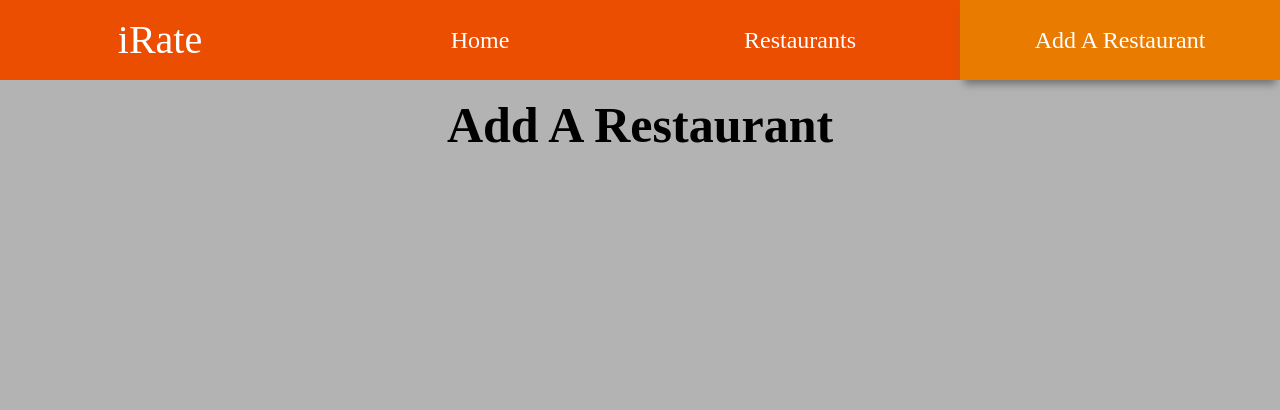
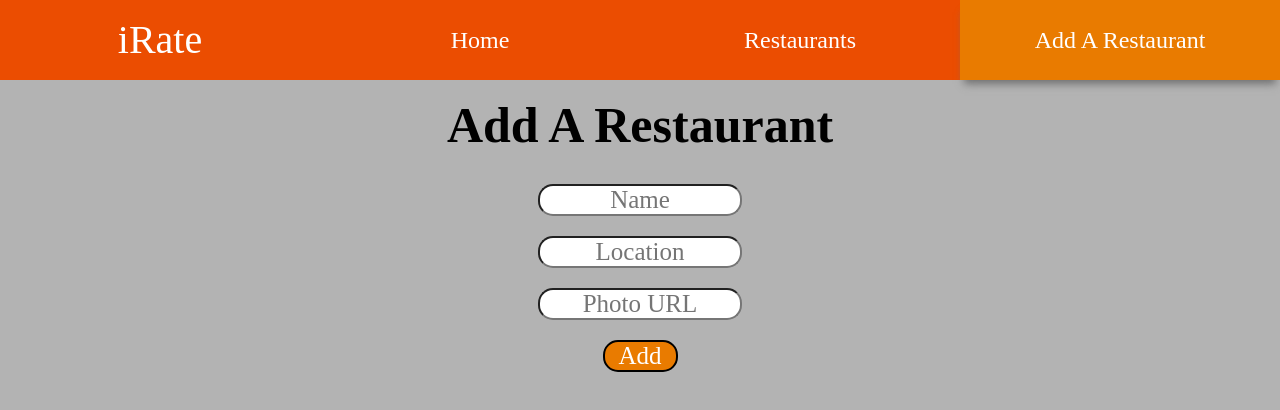
Before and after one commit to NobodysLackey/iRate, a React (Vite) app in the folder client/: page /add in a window 1280 px wide. Shown: the top 410 px of the page. Built offline with nearby package versions, Linux system fonts and the light colour scheme; no server answers; a web font is replaced by a local one.

Commit message:
add add a restaurant form

```diff
--- a/client/src/App.css
+++ b/client/src/App.css
@@ -131,6 +131,9 @@ nav {
   background-color: #b3b3b3;
   height: 88vh;
   padding-top: 2vh;
+  display: flex;
+  flex-direction: column;
+  align-items: center;
 }
 
 .home > h1 {
@@ -203,13 +206,13 @@ nav {
   padding-bottom: 40px;
 }
 
-.review-form {
+.review-form, .add-form {
   display: flex;
   flex-direction: column;
   align-items: center;
 }
 
-.review-form > * {
+.review-form > *, .add-form > * {
   margin: 5px;
   text-align: center;
   font-size: 25px;
@@ -316,3 +319,22 @@ select {
   flex-wrap: wrap;
   justify-content: center;
 }
+
+/* .add-form {
+  display: flex;
+  flex-direction: column;
+  justify-content: center;
+  align-items: center;
+  width: 400px;
+} */
+
+.add-form > input {
+  width: 200px;
+  margin: 10px;
+  text-align: center;
+}
+
+.add-form > button {
+  width: 75px;
+  margin: 10px;
+}
--- a/client/src/App.jsx
+++ b/client/src/App.jsx
@@ -121,7 +121,7 @@ const App = () => {
             path="/restaurants"
             element={<RestaurantList restaurants={restaurants} chooseRestaurant={chooseRestaurant} />}
           />
-          <Route path="/add" element={<RestaurantForm />} />
+          <Route path="/add" element={<RestaurantForm restaurants={restaurants} setRestaurants={setRestaurants} />} />
           <Route
             path="/restaurants/:restaurantId/review/:reviewId"
             element={<ReviewDetails />}
--- a/client/src/pages/RestaurantForm.jsx
+++ b/client/src/pages/RestaurantForm.jsx
@@ -1,8 +1,52 @@
-const RestaurantForm = () => {
+import axios from 'axios'
+import { useState } from 'react'
+import { useNavigate } from 'react-router-dom'
+
+const RestaurantForm = ({ restaurants, setRestaurants }) => {
+  let navigate = useNavigate()
+
+  const initialState = { name: '', location: '', photo_url: '' }
+
+  const [formValues, setFormValues] = useState(initialState)
+
+  const handleSubmit = async (e) => {
+    e.preventDefault()
+    let response = await axios.post('http://localhost:3001/api/restaurants', formValues)
+    setRestaurants([...restaurants, response.data])
+    navigate('/restaurants')
+  }
+
+  const handleChange = (e) => {
+    setFormValues({ ...formValues, [e.target.name]: e.target.value })
+  }
 
   return (
     <section className="page">
       <h1 className="title">Add A Restaurant</h1>
+      <form onSubmit={handleSubmit} className='add-form'>
+        <input
+          type="text"
+          name="name"
+          placeholder="Name"
+          value={formValues.name}
+          onChange={handleChange}
+        />
+        <input
+          type="text"
+          name="location"
+          placeholder="Location"
+          value={formValues.location}
+          onChange={handleChange}
+        />
+        <input
+          type="text"
+          name="photo_url"
+          placeholder="Photo URL"
+          value={formValues.photo_url}
+          onChange={handleChange}
+        />
+        <button type="submit">Add</button>
+      </form>
     </section>
   )
 }
```
Also changed, not shown: client/src/components/Nav.jsx (+20 -9 lines).
